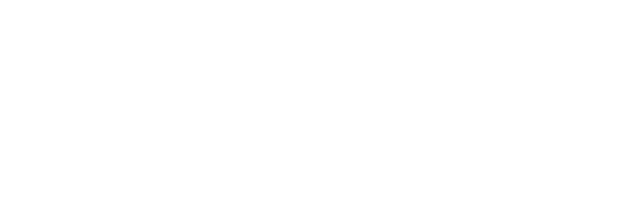
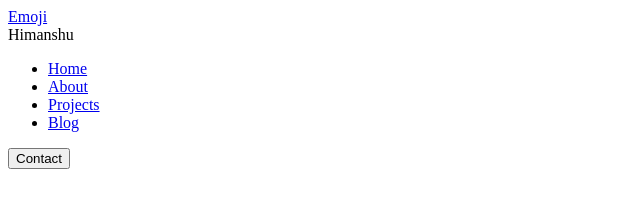
Before and after one commit to hdspook/portfolio, a plain HTML site: page index.html in a window 1280 px wide. Shown: the whole page, without its empty margins (0-640 px from the left). Drawn offline with Linux system fonts and the light colour scheme.

Commit message:
Added Skeleton Code - Navbar

```diff
--- a/index.html
+++ b/index.html
@@ -6,5 +6,37 @@
 </head>
 <body>
 
+    <header>
+        <div>
+            <a href="index.html">Emoji</a>
+            <div>Himanshu</div>
+        </div>
+        <nav>
+            <ul>
+                <li>
+                    <a href="#">Home</a>
+                </li>
+                <li>
+                    <a href="#">About</a>
+                </li>
+                <li>
+                    <a href="#">Projects</a>
+                </li>
+                <li>
+                    <a href="#">Blog</a>
+                </li>
+            </ul>
+        </nav>
+        <div>
+            <button>Contact</button>
+        </div>
+    </header>
+    <main>
+
+    </main>
+    <footer>
+
+    </footer>
+
 </body>
 </html>
```
